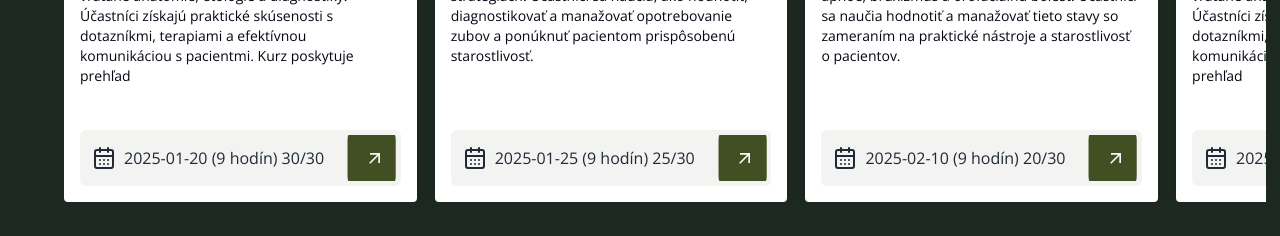
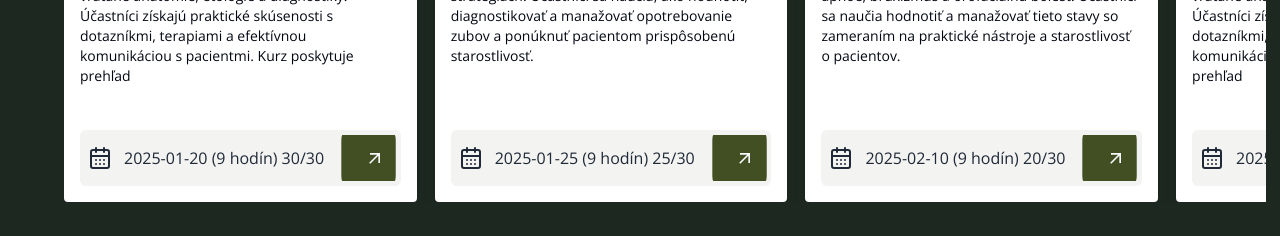
Before and after one commit to dejvidEm/dentistry_courses, a React (Vite) app: page / in a window 1280 px wide. Shown: the part 1700-1936 px from the top of the page. Built offline with nearby package versions, Linux system fonts and the light colour scheme.

Commit message:
skus to posledny krat

```diff
--- a/src/components/ui/ArrowButtonCourse.tsx
+++ b/src/components/ui/ArrowButtonCourse.tsx
@@ -27,16 +27,16 @@ const ArrowButtonCourse: React.FC<AnimatedButtonProps> = ({
                  before:rounded-md
                  before:inset-0
                  before:bg-green-6
-                 before:scale-x-[0.155]
+                 before:scale-x-[0.175]
                  before:origin-right
                  before:transition
                  before:duration-300
                  hover:before:scale-x-100
                  ${textColorClass}`}
     >
-      <LuCalendarDays className="z-20 flex-shrink-0 -ml-2 w-6 h-6" />
+      <LuCalendarDays className="z-20 flex-shrink-0 -ml-3 w-6 h-6" />
       <span
-        className={`relative text-sm md:text-base text-center ml-2 mr-auto`}
+        className={`relative text-sm md:text-base text-center ml-3 mr-auto`}
       >
         {text}
       </span>
```
